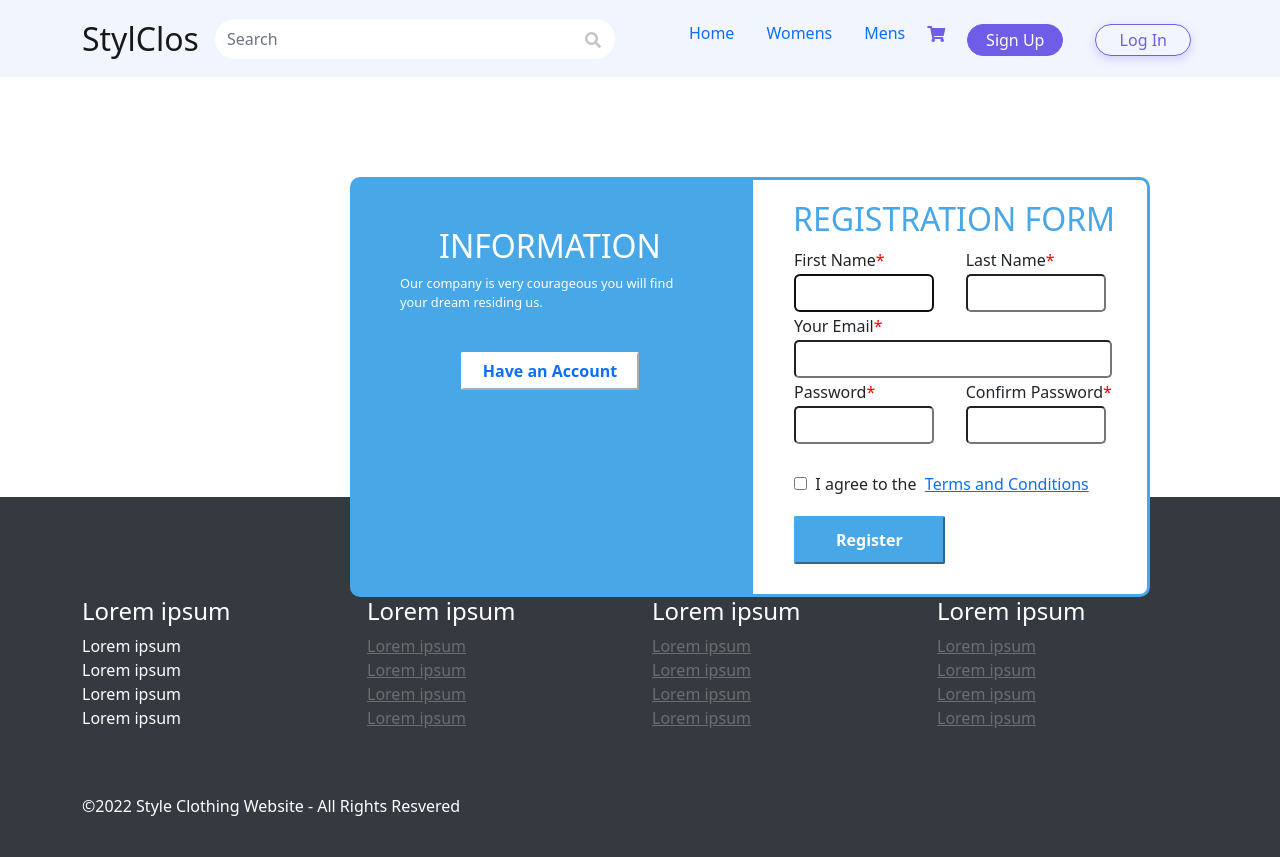
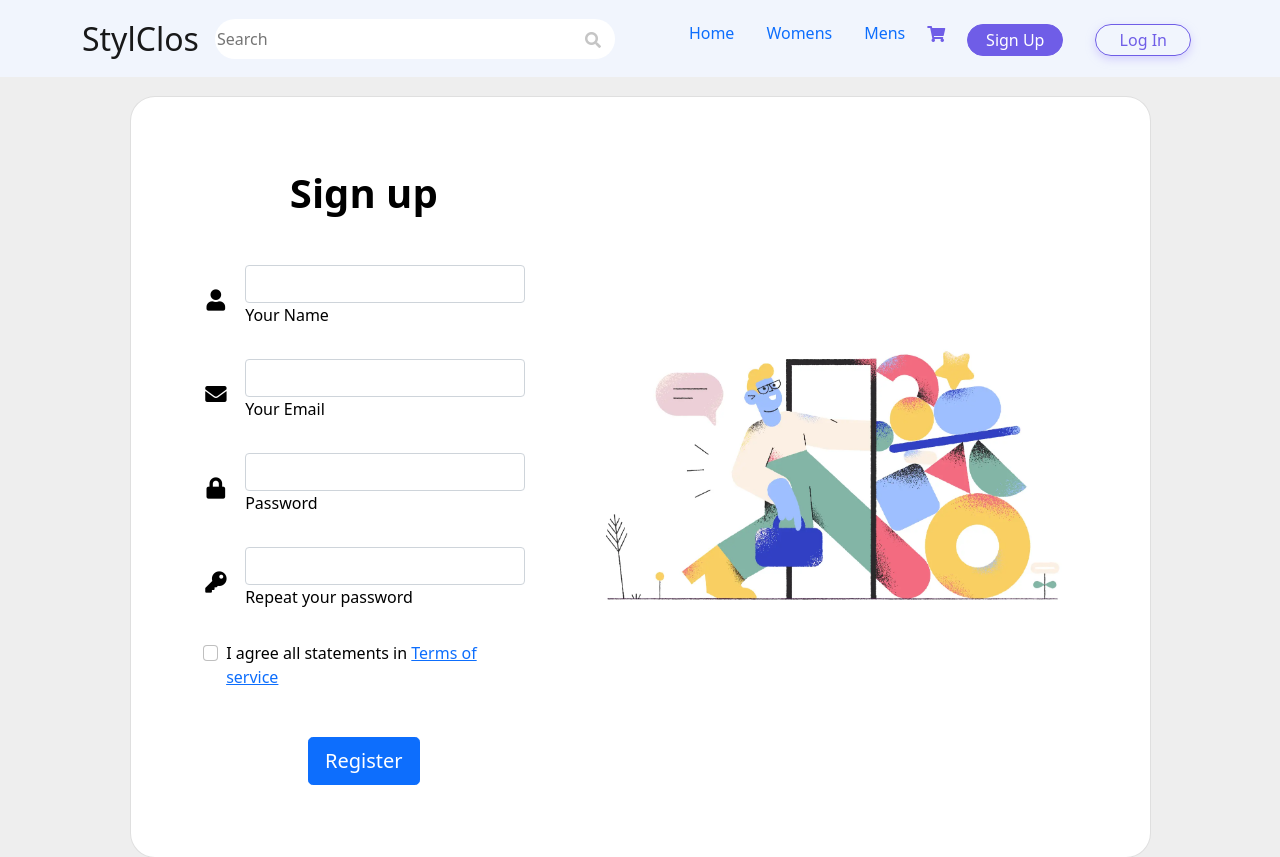
Before and after one commit to ChauriwarYoges/StylClos, a React (Create React App) app: page /Signup in a window 1280 px wide. Shown: the top 857 px of the page. Built offline with nearby package versions, Linux system fonts and the light colour scheme.

Commit message:
login signup page change and working on linking with backend

```diff
--- a/package.json
+++ b/package.json
@@ -3,11 +3,12 @@
   "version": "0.1.0",
   "private": true,
   "dependencies": {
-    "mini-css-extract-plugin": "2.4.5",
     "@testing-library/jest-dom": "^5.16.1",
     "@testing-library/react": "^12.1.2",
     "@testing-library/user-event": "^13.5.0",
+    "axios": "^0.26.0",
     "bootstrap": "^5.1.3",
+    "mini-css-extract-plugin": "2.4.5",
     "react": "^17.0.2",
     "react-bootstrap": "^2.1.1",
     "react-dom": "^17.0.2",
--- a/src/Component/Cards/Card.jsx
+++ b/src/Component/Cards/Card.jsx
@@ -18,10 +18,10 @@ const Card = (props) => {
                     <div className="card_info">
                         <h3 className="card_name">{props.sname}</h3>
                         <a href={props.link} target="_blank" className="card_ref">
-                            <button className="card_btn"><i class="fas fa-money-bill-wave-alt"></i> BUY NOW </button>
+                            <button className="card_btn"><i className="fas fa-money-bill-wave-alt"></i> BUY NOW </button>
                         </a>
                         <a href='/Login'>
-                            <button className="card_cart_btn"><i class="fas fa-cart-plus"></i> ADD CART</button>
+                            <button className="card_cart_btn"><i className="fas fa-cart-plus"></i> ADD CART</button>
                         </a>
                     </div>
                 </div>
--- a/src/Component/Collections/Collection.jsx
+++ b/src/Component/Collections/Collection.jsx
@@ -15,7 +15,6 @@ const Collection = () => {
 
                     <div className="collection-container" style={{display:'flex', flexWrap:'wrap'}}>
                     {NewCollection.map((val) => {
-                        console.log(val);
                         return (<Card
                             imgsrc = {val.imgsrc}
                             title = {val.title}
--- a/src/Component/Form/Login.jsx
+++ b/src/Component/Form/Login.jsx
@@ -1,41 +1,71 @@
 import React from "react";
-import { Link } from 'react-router-dom';
-import './Form.css';
+import { useState } from "react";
+import customerService from "../../Services/customer.service";
 
 function Login() {
 
-    let red = { color: "red" };
-    let padleft = {paddingLeft: '30px'};
+    const [email, setEmail] = useState('');
+    const [password, setPassword] = useState('');
+
+    const signin = (e) => {
+        e.preventDefault();
+
+        const user = {email, password};
+
+        if(email) {
+            customerService.signin(user)
+                .then(response => {
+                    alert(response.data);
+                    console.log("login successful", response.Data);
+                })
+                .catch(error => {
+                    alert("Invalid email/password");
+                });
+        }
+        else {
+            alert("Invalid email/password");
+        }
+    }
 
     return (
-        <>
-            <div className="contains">
-                <div className="info">
-                    <div className="sign_text">
-                        <h2>INFORMATION</h2>
-                        <p style={{ marginLeft: '50px', marginRight: '50px', textAlign: 'left', fontSize: '0.8em' }}>
-                            Our company is very courageous you will find your dream residing us.
-                        </p>
-                        <br />
-                        <button type="button" id="accbtn"><Link style={{textDecoration:'none'}} to='/Signup'><b>Don't have an Account</b></Link></button>
+        <section className="vh-100" style={{ backgroundColor: '#eee' }}>
+            <div className="container py-5 h-100">
+                <div className="row d-flex justify-content-center align-items-center h-100">
+                    <div className="col-12 col-md-8 col-lg-6 col-xl-5">
+                        <div className="card shadow-2-strong" style={{ borderRadius: '1rem' }}>
+                            <div className="card-body p-5 text-center">
+
+                                <h3 className="mb-5">Login</h3>
+                                <form action="/home">
+                                    <div className="form-outline mb-4">
+                                        <label className="form-label" htmlFor="typeEmailX-2">Email</label>
+                                        <input type="email" id="email" value={email} onChange={(e) => setEmail(e.target.value)} className="form-control form-control-lg" />
+                                    </div>
+
+                                    <div className="form-outline mb-4">
+                                        <label className="form-label" htmlFor="typePasswordX-2">Password</label>
+                                        <input type="password" id="password" value={password} onChange={(e) => setPassword(e.target.value)} className="form-control form-control-lg" />
+                                    </div>
+
+                                    {/*Checkbox*/}
+                                    <div className="form-check d-flex justify-content-start mb-4">
+                                        <input
+                                            className="form-check-input"
+                                            type="checkbox"
+                                            value=""
+                                            id="form1Example3"
+                                        />
+                                        <label className="form-check-label" htmlFor="form1Example3"> &emsp;Remember password </label>
+                                    </div>
+
+                                    <button type="submit" className="btn btn-primary btn-lg btn-block" onClick={(e) => signin(e)}>Login</button>
+                                </form>
+                            </div>
+                        </div>
                     </div>
                 </div>
-                <div id="signin">
-                    <form className="sign_form" style={padleft} method='post'>
-                        <h2 style={{ color: "rgb(71, 167, 231)" }}>LOGIN</h2>
-                        <table>
-                            <tr><td>Email<span style={red}>*</span> </td></tr>
-                            <tr><td><input type="text" className="usermail" name="login" required autoFocus /></td></tr>
-                            <tr><td><br /></td></tr>
-                            <tr><td>Password<span style={red}>*</span> </td></tr>
-                            <tr><td><input type="password" className="userpass" name="login" required /></td></tr>
-                            <tr><td><br /><br /></td></tr>
-                        </table>
-                        <input type="submit" value="LOGIN" id="loginbtn" name="login" />
-                    </form>
-                </div>
             </div>
-        </>
+        </section>
     );
 }
 
--- a/src/Component/Form/Signup.jsx
+++ b/src/Component/Form/Signup.jsx
@@ -1,6 +1,8 @@
 import React from 'react';
 import { Link } from 'react-router-dom';
+import { useState } from 'react';
 import './Form.css';
+import customerService from '../../Services/customer.service';
 
 function Signup() {
     const matchPass = () => {
@@ -12,12 +14,13 @@ function Signup() {
         }
 
         else {
-            if(cpass == null || pass == "" || cpass.trim().length == 0) {
+            if (cpass == null || pass == "" || cpass.trim().length == 0) {
                 return false;
             }
             else {
-                if(pass == cpass)
+                if (pass == cpass) {
                     return true;
+                }
                 else {
                     alert("PASSWORD NOT MATCHED");
                     cpass.style.boxshadow = "-1px -1px red";
@@ -27,100 +30,120 @@ function Signup() {
         }
     };
 
-    const changeForm = () => {
-        // <Route to='/Login'></Route>
-    };
+    const [email, setEmail] = useState('');
+    const [name, setName] = useState('');
+    const [date] = useState(null);
+    const [password, setPassword] = useState('');
+    const [confirm, setConfirm] = useState('');
+    const [address] = useState(null);
 
-    const verifyName = () => {
-        let fname = document.getElementById("fname").value;
-    };
+    const signup = (e) => {
+        e.preventDefault();
 
-    const validateForm = () => {
-        let pass = matchPass();
-    //    let name = verifyName();
+        const customer = {email, name, date, password, confirm, address};
 
-        if(pass)
-            return true;
-        else
-            return false;
-    };
+        let status = false;
+        if(email) {
+            customerService.get(email)
+                .then(response => {
+                    console.log("Email already exists");
+                    alert("entered email is already registered");
+                    status = true;
+                }).catch(error => {
+                    console.log("registering new user");
+                });
 
-    let red = {color: "red"};
-    let padleft = {paddingLeft: "20px"};
+                if (!status) {
+                    customerService.signup(customer)
+                        .then(response => {
+                            alert("registration succesful");
+                            console.log("registration sucessful");
+                        })
+                        .catch(error => {
+                            console.log("something went wrong while registration of new customer");
+                        });
+                }
+        }
+    }
 
     return (
-        <>
-        <div className="contains">
-            <div className = "info">
-                <div className= "sign_text">
-                    <h2>INFORMATION</h2>
-                    <p style={{marginLeft: '50px', marginRight: '50px', textAlign: 'left', fontSize: '0.8em'}}>
-                        Our company is very courageous you will find your dream residing us.
-                    </p>
-                    <br />
-                    <button type="button" id="accbtn"><Link style={{textDecoration:'none'}} to='/Login'><b>Have an Account</b></Link></button>
+
+        <section className="vh-100" style={{ backgroundColor: '#eee' }}>
+            <div className="container h-100">
+                <div className="row d-flex justify-content-center align-items-center h-100">
+                    <div className="col-lg-12 col-xl-11">
+                        <div className="card text-black" style={{ borderRadius: '25px' }}>
+                            <div className="card-body p-md-5">
+                                <div className="row justify-content-center">
+                                    <div className="col-md-10 col-lg-6 col-xl-5 order-2 order-lg-1">
+
+                                        <p className="text-center h1 fw-bold mb-5 mx-1 mx-md-4 mt-4">Sign up</p>
+
+                                        <form className="mx-1 mx-md-4" onSubmit={matchPass}>
+
+                                            <div className="d-flex flex-row align-items-center mb-4">
+                                                <i className="fas fa-user fa-lg me-3 fa-fw"></i>
+                                                <div className="form-outline flex-fill mb-0">
+                                                    <input type="text" id="name" value={name} onChange={(e) => setName(e.target.value)} className="form-control" />
+                                                    <label className="form-label" htmlFor='name' >Your Name</label>
+                                                </div>
+                                            </div>
+
+                                            <div className="d-flex flex-row align-items-center mb-4">
+                                                <i className="fas fa-envelope fa-lg me-3 fa-fw"></i>
+                                                <div className="form-outline flex-fill mb-0">
+                                                    <input type="email" id="mail" className="form-control" value={email} onChange={(e) => setEmail(e.target.value)} />
+                                                    <label className="form-label" htmlFor='mail'>Your Email</label>
+                                                </div>
+                                            </div>
+
+                                            <div className="d-flex flex-row align-items-center mb-4">
+                                                <i className="fas fa-lock fa-lg me-3 fa-fw"></i>
+                                                <div className="form-outline flex-fill mb-0">
+                                                    <input type="password" id="wpass" value={password} onChange={(e) => setPassword(e.target.value)} className="form-control" />
+                                                    <label className="form-label" htmlFor="wpass">Password</label>
+                                                </div>
+                                            </div>
+
+                                            <div className="d-flex flex-row align-items-center mb-4">
+                                                <i className="fas fa-key fa-lg me-3 fa-fw"></i>
+                                                <div className="form-outline flex-fill mb-0">
+                                                    <input type="password" id="cpass" value={confirm} onChange={(e) => setConfirm(e.target.value)} className="form-control" />
+                                                    <label className="form-label" htmlFor="cpass">Repeat your password</label>
+                                                </div>
+                                            </div>
+
+                                            <div className="form-check d-flex justify-content-center mb-5">
+                                                <input
+                                                    className="form-check-input me-2"
+                                                    type="checkbox"
+                                                    value=""
+                                                    id="form2Example3c"
+                                                />
+                                                <label className="form-check-label" htmlFor="form2Example3">
+                                                    I agree all statements in <a href="#!">Terms of service</a>
+                                                </label>
+                                            </div>
+
+                                            <div className="d-flex justify-content-center mx-4 mb-3 mb-lg-4">
+                                                <button type="submit" className="btn btn-primary btn-lg">Register</button>
+                                            </div>
+
+                                        </form>
+
+                                    </div>
+                                    <div className="col-md-10 col-lg-6 col-xl-7 d-flex align-items-center order-1 order-lg-2">
+
+                                        <img src="images/form/signupImage.webp" className="img-fluid" alt="Sample image" />
+
+                                    </div>
+                                </div>
+                            </div>
+                        </div>
+                    </div>
                 </div>
             </div>
-
-            <div id = "signup">
-                <form onSubmit={validateForm} style={padleft} className="sign_form" method="post">
-                    <h2 style={{color:"rgb(71, 167, 231)"}}>REGISTRATION FORM</h2>
-                    <table className="signtable">
-                        <tr>
-                            <td>First Name<span style={red}>*</span></td>
-                            <td style={padleft}>Last Name<span style={red}>*</span></td>
-                        </tr>
-                        <tr>
-                            <td>
-                                <input type="text" id="firstname" className="fname" name="register" required autoFocus />
-                            </td>
-                            <td  style={padleft}>
-                                <input type="text" id="lastname" className="fname" name="register" required />
-                            </td>
-                        </tr><tr></tr>
-                        <tr>
-                            <td colSpan="2">Your Email<span style={red}>*</span></td>
-                        </tr>
-                        <tr>
-                            <td colSpan="2">
-                                <input type="text" id="mail" className = "usermail" name="register" required />
-                            </td>
-                        </tr><tr></tr>
-                        <tr>
-                            <td>Password<span style={red}>*</span></td>
-                            <td  style={padleft}>Confirm Password<span style={red}>*</span></td>
-                        </tr>
-                        <tr>
-                            <td>
-                                <input type="password" id="wpass" className="pass" name="register" required />
-                            </td>
-                            <td  style={padleft}>
-                                <input type="password" id="cpass" className="pass" name="register" required />
-                                <br />
-                            </td>
-                        </tr>
-                        <tr><td><br /></td></tr>
-                        <tr>
-                            <td colSpan="2">
-                                <input type="checkbox" id="agree" name="register" required />
-                                &nbsp; <label for='agree'>I agree to the &nbsp;</label>
-                                <a href = "">Terms and Conditions</a>
-                                <br />
-                            </td>
-                        </tr>
-                        <tr>
-                            <td><p id="invalidentry"></p></td>
-                        </tr>
-                        <tr>
-                            <td>
-                                <input type="submit" value="Register" id="registerbtn" name="register" />
-                            </td>
-                        </tr>
-                    </table>
-                </form>
-            </div>
-        </div>
-        </>
+        </section>
     );
 }
 
--- a/src/Component/Mens/Mens.jsx
+++ b/src/Component/Mens/Mens.jsx
@@ -13,7 +13,6 @@ function Mens() {
 
                     <div className="collection-container" style={{display:'flex', flexWrap:'wrap'}}>
                     {NewCollection.map((val) => {
-                        console.log(val);
                         return (<Card
                             imgsrc = {val.imgsrc}
                             title = {val.title}
--- a/src/Component/Navfoot/NavbarComp.jsx
+++ b/src/Component/Navfoot/NavbarComp.jsx
@@ -34,9 +34,9 @@ const NavbarComp = () => {
                         </button>
                         <div className={`collapse navbar-collapse ${show ? "show" : ""}`} id="navbarSupportedContent">
                             <form className="navbar-nav ms-auto mb-2 mb-lg-0">
-                                <input className="form-control me-2" type="search" placeholder="Search" aria-label="Search" />
+                                <input className="form-control1 me-2" type="search" placeholder="Search" aria-label="Search" />
                                 <button className="btn btn-outline" type="submit">
-                                    <i class="fas fa-search fa-1.5x"></i>
+                                    <i className="fas fa-search fa-1.5x"></i>
                                 </button>
                             </form>
                             <ul className="navbar-nav ms-auto mb-2 mb-lg-0">
@@ -63,7 +63,7 @@ const NavbarComp = () => {
 
                                 <NavLink to={'/Login'}>
                                     <button className="cart-btn">
-                                        <i class="fas fa-shopping-cart fa-1.5x"></i>
+                                        <i className="fas fa-shopping-cart fa-1.5x"></i>
                                     </button>
                                 </NavLink>
 
--- a/src/Component/Navfoot/navbar.css
+++ b/src/Component/Navfoot/navbar.css
@@ -13,7 +13,7 @@
     position: relative;
 }
 
-.form-control {
+.form-control1 {
     position: relative;
     height: 2.5rem;
     width: 25rem;
--- a/src/Component/Womens/Womens.jsx
+++ b/src/Component/Womens/Womens.jsx
@@ -13,7 +13,6 @@ function Womens() {
 
                     <div className="collection-container" style={{display:'flex', flexWrap:'wrap'}}>
                     {NewCollection.map((val) => {
-                        console.log(val);
                         return (<Card
                             imgsrc = {val.imgsrc}
                             title = {val.title}
```
Also changed, not shown: src/Services/customer.service.js (added, +23 -0 lines), src/http-common.js (added, +8 -0 lines), public/images/form/signupImage.webp (added), 1 other file (tests, documents, lock files or other folders).
